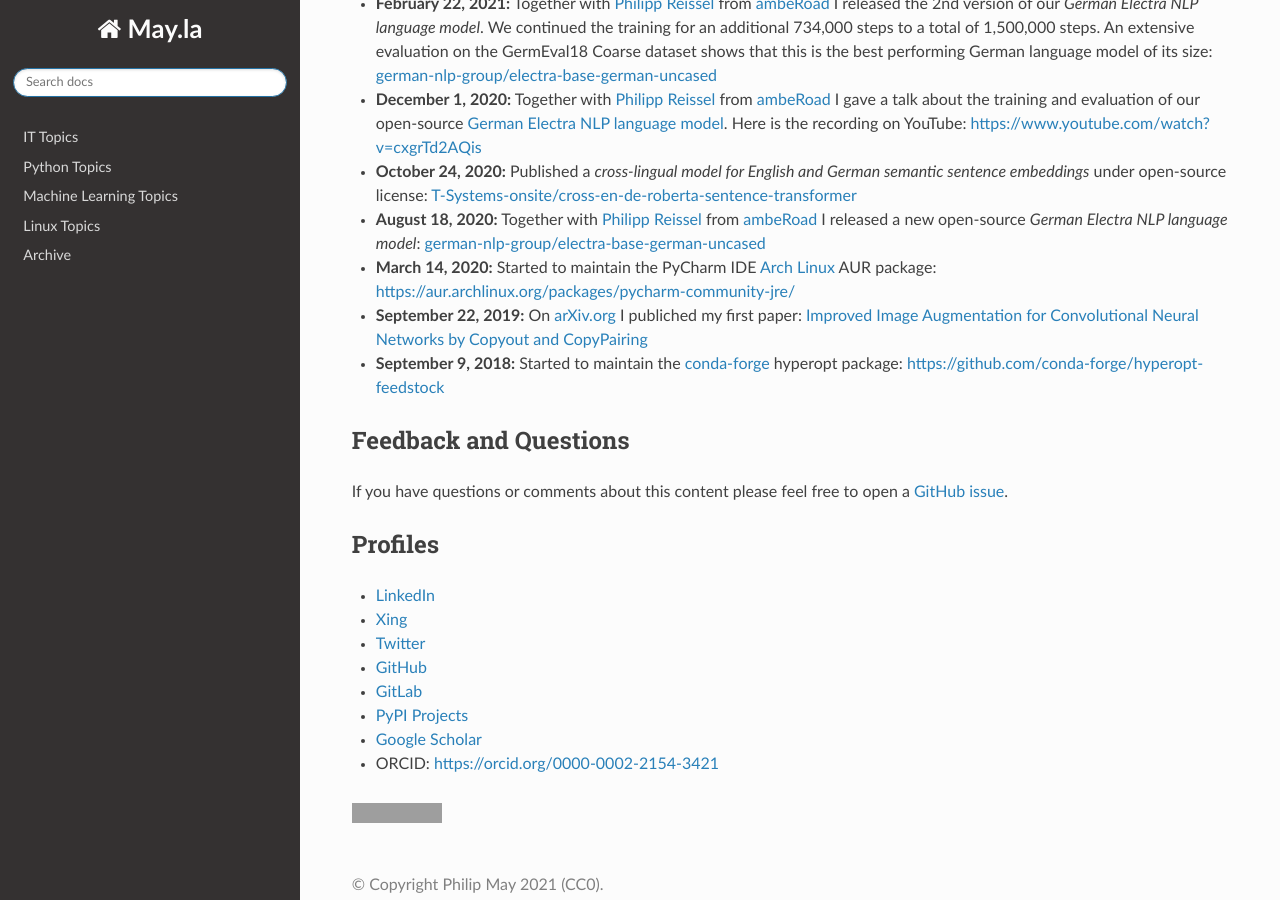
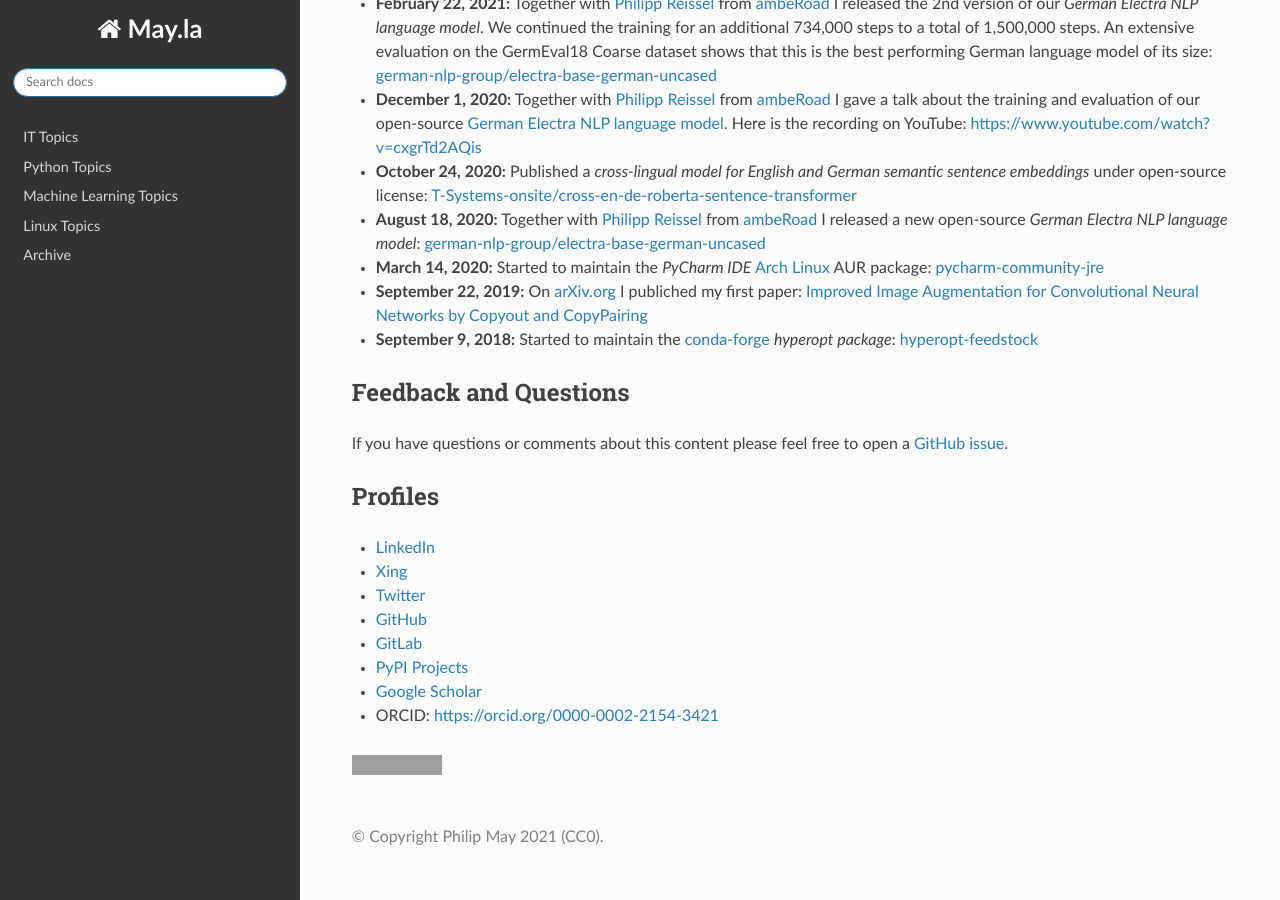
Before and after one commit to PhilipMay/May.la, a Sphinx documentation site: the page built from source/index.md, in a window 1280 px wide and 900 px high, scrolled down 517 px. Built offline with Sphinx 7.4.7 and the Read the Docs theme 2.0.0, drawn with Linux system fonts in a browser that asks for light colours; some of the changed lines change nothing that is shown; grey boxes are pictures that could not be loaded.

Commit message:
Update index.md

```diff
--- a/source/index.md
+++ b/source/index.md
@@ -20,9 +20,9 @@ archive
 - **December 1, 2020:** Together with [Philipp Reissel](https://twitter.com/phil_ipp_) from [ambeRoad](https://amberoad.de/) I gave a talk about the training and evaluation of our open-source [German Electra NLP language model](https://huggingface.co/german-nlp-group/electra-base-german-uncased). Here is the recording on YouTube: https://www.youtube.com/watch?v=cxgrTd2AQis
 - **October 24, 2020:** Published a *cross-lingual model for English and German semantic sentence embeddings* under open-source license: [T-Systems-onsite/cross-en-de-roberta-sentence-transformer](https://huggingface.co/T-Systems-onsite/cross-en-de-roberta-sentence-transformer)
 - **August 18, 2020:** Together with [Philipp Reissel](https://twitter.com/phil_ipp_) from [ambeRoad](https://amberoad.de/) I released a new open-source *German Electra NLP language model*: [german-nlp-group/electra-base-german-uncased](https://huggingface.co/german-nlp-group/electra-base-german-uncased)
-- **March 14, 2020:** Started to maintain the PyCharm IDE [Arch Linux](https://archlinux.org/) AUR package: https://aur.archlinux.org/packages/pycharm-community-jre/
+- **March 14, 2020:** Started to maintain the *PyCharm IDE* [Arch Linux](https://archlinux.org/) AUR package: [pycharm-community-jre](https://aur.archlinux.org/packages/pycharm-community-jre/)
 - **September 22, 2019:** On arXiv.org I publiched my first paper: [Improved Image Augmentation for Convolutional Neural Networks by Copyout and CopyPairing](https://arxiv.org/abs/1909.00390)
-- **September 9, 2018:** Started to maintain the [conda-forge](https://conda-forge.org/) hyperopt package: https://github.com/conda-forge/hyperopt-feedstock
+- **September 9, 2018:** Started to maintain the [conda-forge](https://conda-forge.org/) *hyperopt package*: [hyperopt-feedstock](https://github.com/conda-forge/hyperopt-feedstock)
 
 ## Feedback and Questions
 If you have questions or comments about this content please feel free to
```
